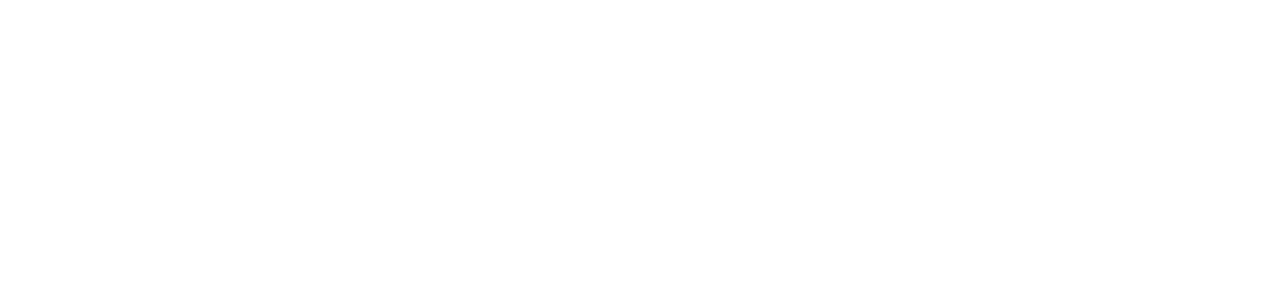
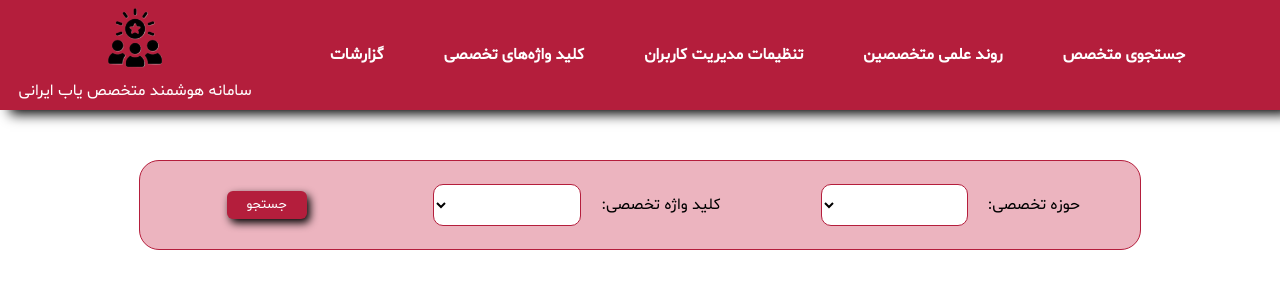
Before and after one commit to nawidadkhah/Linked_specialists, a React (Create React App) app: page /Search in a window 1280 px wide. Before the commit this address had no page. Shown: the top 300 px of the page. Built offline with nearby package versions, Linux system fonts and the light colour scheme.

Commit message:
add search button in page

```diff
--- a/package.json
+++ b/package.json
@@ -12,7 +12,7 @@
     "react-countup": "^6.5.0",
     "react-dom": "^18.2.0",
     "react-icons": "^4.12.0",
-    "react-router-dom": "^6.20.1",
+    "react-router-dom": "^6.21.0",
     "react-scripts": "5.0.1",
     "react-scroll-trigger": "^0.6.14",
     "react-spring": "^9.7.3",
--- a/src/App.jsx
+++ b/src/App.jsx
@@ -1,5 +1,6 @@
 import { Auth } from './Pages/Auth/Auth'
 import { Home } from './Pages/Home/Home'
+import { SearchPage } from "./Pages/SearchPage/SearchPage";
 import { BrowserRouter, Routes, Route } from "react-router-dom";
 import './App.css'
 
@@ -10,7 +11,7 @@ function App() {
         <Routes>
           <Route path="/" element={<Auth />}></Route>
           <Route path="/home" element={<Home />}></Route>
-
+          <Route path="/Search" element={<SearchPage />}></Route>
         </Routes>
       </BrowserRouter>
     </div>
--- a/src/Components/Navbar/Navbar.css
+++ b/src/Components/Navbar/Navbar.css
@@ -25,13 +25,13 @@
 
  .nav-img span {
      width: 250px;
-     height: 60px;
      display: flex;
      justify-content: center;
      align-items: center;
      font-size: 16px;
      color: #ffffff;
      align-items: center;
+     margin: 0px 0 5px 0;
  }
 
  .nav-tools {
--- a/src/Components/Navbar/Navbar.jsx
+++ b/src/Components/Navbar/Navbar.jsx
@@ -1,19 +1,25 @@
-import React from 'react'
+import React from "react";
 import Logo from "../../Images/logo.jpg";
-import './Navbar.css'
+import { SearchPage } from "../../Pages/SearchPage/SearchPage.jsx";
+import { Link } from "react-router-dom";
+
+import "./Navbar.css";
 
 export const Navbar = () => {
   return (
     <div className="navbar">
       <div className="nav-img">
+        <Link to="/home">
           <img src={Logo} alt="Logo" />
+        </Link>
         <span>سامانه هوشمند متخصص یاب ایرانی</span>
       </div>
       <ul className="nav-tools">
-
+        <Link to="/Search">
           <a href="#" className="items">
             گزارشات
           </a>
+        </Link>
         <a href="#" className="items">
           کلید واژه‌های تخصصی
         </a>
@@ -30,4 +36,4 @@ export const Navbar = () => {
       </ul>
     </div>
   );
-}
+};
--- a/src/Pages/Home/Home.css
+++ b/src/Pages/Home/Home.css
@@ -62,7 +62,6 @@
 
 .related-title {
     font-weight: 600;
-    /* font-style: oblique; */
     font-size: 24px;
     display: flex;
     flex-wrap: wrap;
```
Also changed, not shown: 1 other file (tests, documents, lock files or other folders). Lines whose indentation alone changed are shown as unchanged.
